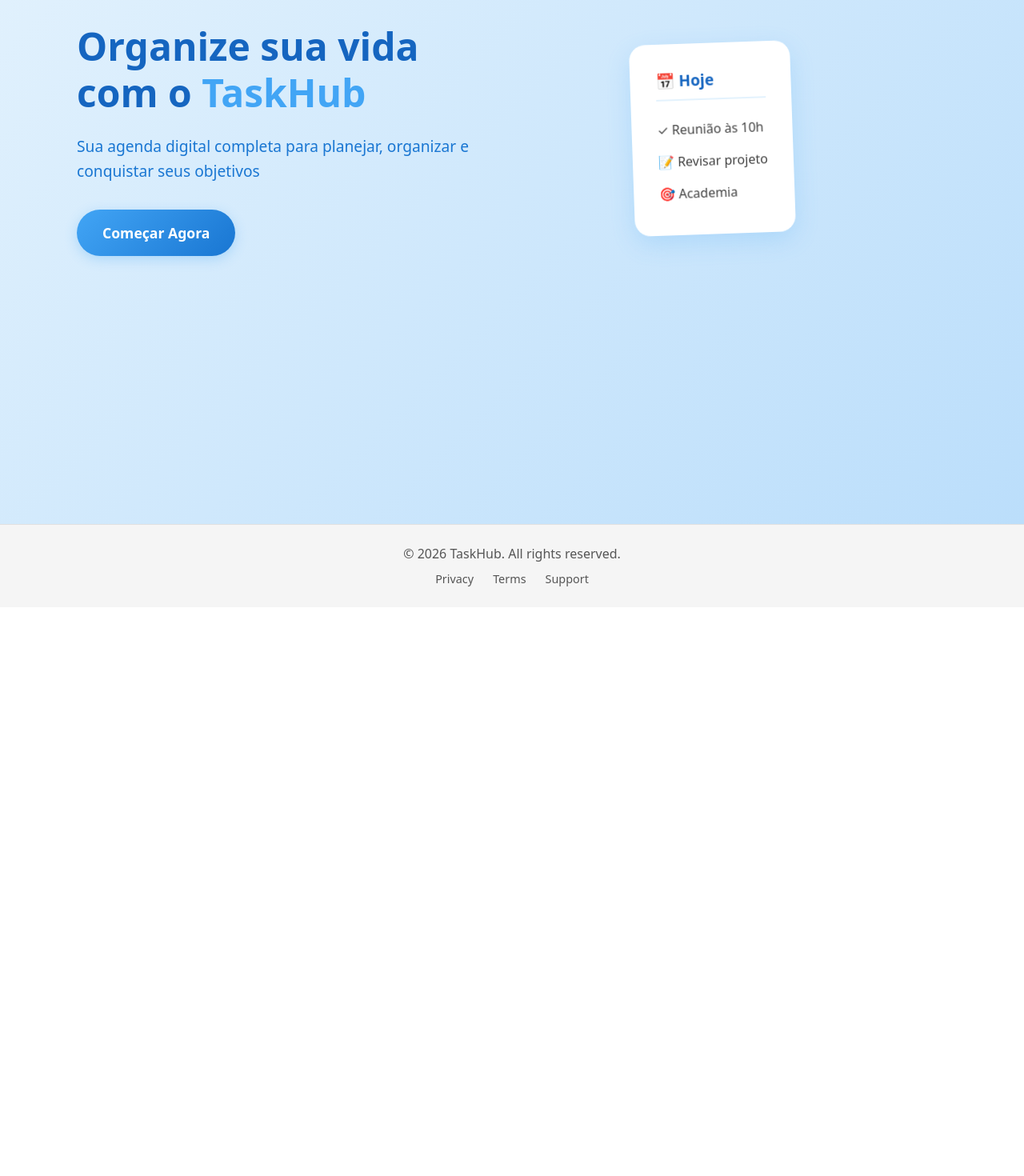
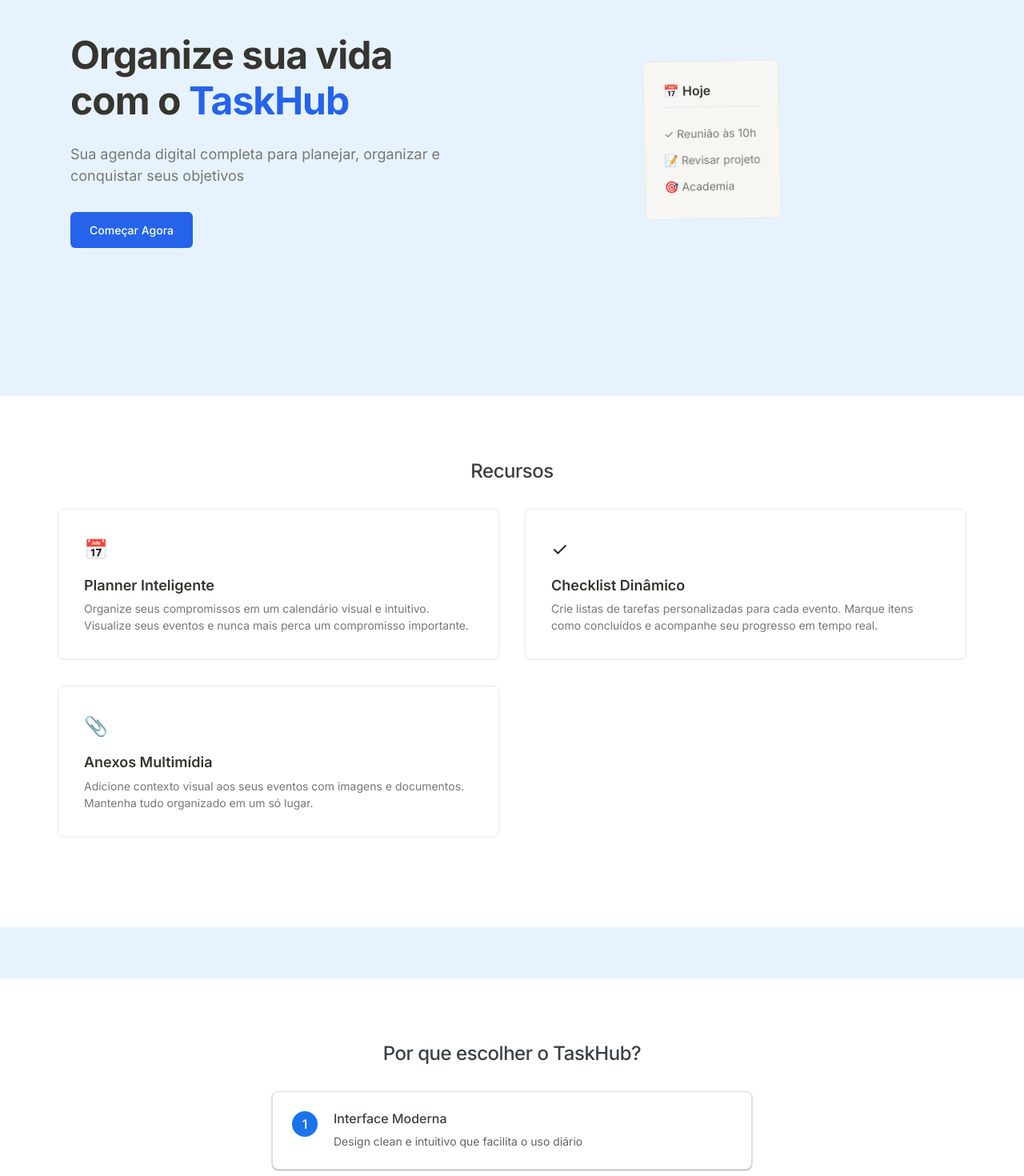
Before and after one commit to i4tsukei/TaskHub, a React (Vite) app in the folder taskhub/: page / in a window 1280 px wide. Shown: the part 260-1730 px from the top of the page at 80% size. Before the commit the page ends 1019 px from the top, so only its background shows below. Built offline with nearby package versions, Linux system fonts and the light colour scheme; a web font is replaced by a local one.

Commit message:
alterações na home

```diff
--- a/taskhub/src/pages/Home.css
+++ b/taskhub/src/pages/Home.css
@@ -1,14 +1,17 @@
 .home {
   min-height: 100vh;
-  background: linear-gradient(135deg, #e3f2fd 0%, #bbdefb 100%);
+  background: #e6f3ff;
+  font-family: 'Inter', -apple-system, BlinkMacSystemFont, 'Segoe UI', sans-serif;
 }
 
 .hero {
   display: flex;
   align-items: center;
   justify-content: space-between;
-  padding: 4rem 6rem;
+  padding: 80px 48px;
   min-height: 80vh;
+  max-width: 1200px;
+  margin: 0 auto;
 }
 
 .hero-content {
@@ -17,40 +20,41 @@
 }
 
 .hero-title {
-  font-size: 3rem;
+  font-size: 48px;
   font-weight: 700;
-  color: #1565c0;
-  margin-bottom: 1.5rem;
+  color: #37352f;
+  margin-bottom: 24px;
   line-height: 1.2;
+  letter-spacing: -0.02em;
 }
 
 .brand {
-  color: #42a5f5;
+  color: #2563eb;
 }
 
 .hero-subtitle {
-  font-size: 1.2rem;
-  color: #1976d2;
-  margin-bottom: 2rem;
-  line-height: 1.6;
+  font-size: 18px;
+  color: #787774;
+  margin-bottom: 32px;
+  line-height: 1.5;
+  font-weight: 400;
 }
 
 .cta-button {
-  background: linear-gradient(135deg, #42a5f5 0%, #1976d2 100%);
+  background: #2563eb;
   color: white;
   border: none;
-  padding: 1rem 2rem;
-  font-size: 1.1rem;
-  font-weight: 600;
-  border-radius: 50px;
+  padding: 12px 24px;
+  font-size: 14px;
+  font-weight: 500;
+  border-radius: 6px;
   cursor: pointer;
-  transition: transform 0.3s ease;
-  box-shadow: 0 4px 15px rgba(66, 165, 245, 0.3);
+  transition: all 0.2s ease;
+  font-family: inherit;
 }
 
 .cta-button:hover {
-  transform: translateY(-2px);
-  box-shadow: 0 6px 20px rgba(66, 165, 245, 0.4);
+  background: #1d4ed8;
 }
 
 .hero-image {
@@ -61,32 +65,32 @@
 }
 
 .floating-card {
-  background: white;
-  border-radius: 20px;
-  padding: 2rem;
-  box-shadow: 0 10px 30px rgba(66, 165, 245, 0.2);
-  transform: rotate(-2deg);
+  background: #f7f6f3;
+  border-radius: 8px;
+  padding: 24px;
+  border: 1px solid #e9e9e7;
+  transform: rotate(-1deg);
   animation: float 3s ease-in-out infinite;
 }
 
 @keyframes float {
-  0%, 100% { transform: rotate(-2deg) translateY(0px); }
-  50% { transform: rotate(-2deg) translateY(-10px); }
+  0%, 100% { transform: rotate(-1deg) translateY(0px); }
+  50% { transform: rotate(-1deg) translateY(-6px); }
 }
 
 .card-header {
-  font-size: 1.2rem;
+  font-size: 16px;
   font-weight: 600;
-  color: #1565c0;
-  margin-bottom: 1rem;
-  border-bottom: 2px solid #e3f2fd;
-  padding-bottom: 0.5rem;
+  color: #37352f;
+  margin-bottom: 16px;
+  border-bottom: 1px solid #e9e9e7;
+  padding-bottom: 8px;
 }
 
 .task-item {
-  padding: 0.5rem 0;
-  color: #424242;
-  font-size: 1rem;
+  padding: 6px 0;
+  color: #787774;
+  font-size: 14px;
 }
 
 .features {
@@ -142,6 +146,128 @@
   font-size: 1rem;
 }
 
+/* Seções adicionais */
+.container {
+  max-width: 1200px;
+  margin: 0 auto;
+  padding: 0 2rem;
+}
+
+.recursos-section {
+  padding: 80px 0;
+  background: #ffffff;
+}
+
+.section-title {
+  text-align: center;
+  font-size: 32px;
+  font-weight: 700;
+  color: #37352f;
+  margin-bottom: 48px;
+  letter-spacing: -0.02em;
+}
+
+
+
+.recursos-grid {
+  display: grid;
+  grid-template-columns: repeat(auto-fit, minmax(300px, 1fr));
+  gap: 24px;
+  max-width: 1200px;
+  margin: 0 auto;
+}
+
+.recurso-card {
+  background: white;
+  padding: 32px;
+  border-radius: 8px;
+  text-align: left;
+  border: 1px solid #e9e9e7;
+  transition: all 0.2s ease;
+}
+
+.recurso-card:hover {
+  border-color: #d1d5db;
+  box-shadow: 0 4px 12px rgba(0, 0, 0, 0.05);
+}
+
+.recurso-icon {
+  font-size: 24px;
+  margin-bottom: 16px;
+  display: block;
+}
+
+.recurso-card h3 {
+  font-size: 18px;
+  font-weight: 600;
+  color: #37352f;
+  margin-bottom: 8px;
+}
+
+.recurso-card p {
+  color: #787774;
+  line-height: 1.5;
+  font-size: 14px;
+  margin: 0;
+}
+
+.diferenciais-section {
+  padding: 80px 0;
+  background: #ffffff;
+}
+
+.diferenciais-list {
+  display: flex;
+  flex-direction: column;
+  gap: 16px;
+  max-width: 800px;
+  margin: 0 auto;
+}
+
+.diferencial-item {
+  display: flex;
+  align-items: center;
+  gap: 24px;
+  padding: 24px;
+  background: #fafafa;
+  border-radius: 8px;
+  border: 1px solid #e9e9e7;
+  transition: all 0.2s ease;
+}
+
+.diferencial-item:hover {
+  background: white;
+  border-color: #d1d5db;
+}
+
+.diferencial-number {
+  width: 32px;
+  height: 32px;
+  background: #2563eb;
+  color: white;
+  border-radius: 50%;
+  display: flex;
+  align-items: center;
+  justify-content: center;
+  font-size: 14px;
+  font-weight: 600;
+  flex-shrink: 0;
+}
+
+.diferencial-content h3 {
+  font-size: 16px;
+  font-weight: 600;
+  color: #37352f;
+  margin-bottom: 4px;
+}
+
+.diferencial-content p {
+  color: #787774;
+  line-height: 1.5;
+  margin: 0;
+  font-size: 14px;
+}
+
 @media (max-width: 768px) {
   .hero {
     flex-direction: column;
@@ -161,4 +287,22 @@
     grid-template-columns: 1fr;
     gap: 1.5rem;
   }
+
+  .recursos-grid {
+    grid-template-columns: 1fr;
+  }
+
+  .diferencial-item {
+    flex-direction: column;
+    text-align: center;
+    gap: 1rem;
+  }
+
+  .section-title {
+    font-size: 2rem;
+  }
+
+  .container {
+    padding: 0 1rem;
+  }
 }
--- a/taskhub/src/pages/Home.jsx
+++ b/taskhub/src/pages/Home.jsx
@@ -22,6 +22,58 @@ function Home({ setCurrentPage, darkTheme }) {
           </div>
         </div>
       </section>
+
+      <section className="recursos-section">
+        <div className="container">
+          <h2 className="section-title">Recursos</h2>
+          <div className="recursos-grid">
+            <div className="recurso-card">
+              <div className="recurso-icon">📅</div>
+              <h3>Planner Inteligente</h3>
+              <p>Organize seus compromissos em um calendário visual e intuitivo. Visualize seus eventos e nunca mais perca um compromisso importante.</p>
+            </div>
+            <div className="recurso-card">
+              <div className="recurso-icon">✓</div>
+              <h3>Checklist Dinâmico</h3>
+              <p>Crie listas de tarefas personalizadas para cada evento. Marque itens como concluídos e acompanhe seu progresso em tempo real.</p>
+            </div>
+            <div className="recurso-card">
+              <div className="recurso-icon">📎</div>
+              <h3>Anexos Multimídia</h3>
+              <p>Adicione contexto visual aos seus eventos com imagens e documentos. Mantenha tudo organizado em um só lugar.</p>
+            </div>
+          </div>
+        </div>
+      </section>
+
+      <section className="diferenciais-section">
+        <div className="container">
+          <h2 className="section-title">Por que escolher o TaskHub?</h2>
+          <div className="diferenciais-list">
+            <div className="diferencial-item">
+              <div className="diferencial-number">1</div>
+              <div className="diferencial-content">
+                <h3>Interface Moderna</h3>
+                <p>Design clean e intuitivo que facilita o uso diário</p>
+              </div>
+            </div>
+            <div className="diferencial-item">
+              <div className="diferencial-number">2</div>
+              <div className="diferencial-content">
+                <h3>Tudo Integrado</h3>
+                <p>Planner, checklist e anexos em uma única plataforma</p>
+              </div>
+            </div>
+            <div className="diferencial-item">
+              <div className="diferencial-number">3</div>
+              <div className="diferencial-content">
+                <h3>Fácil de Usar</h3>
+                <p>Criado para ser simples e eficiente no dia a dia</p>
+              </div>
+            </div>
+          </div>
+        </div>
+      </section>
     </div>
   );
 }
```
